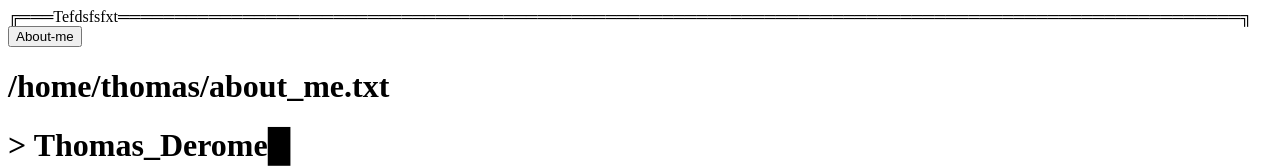
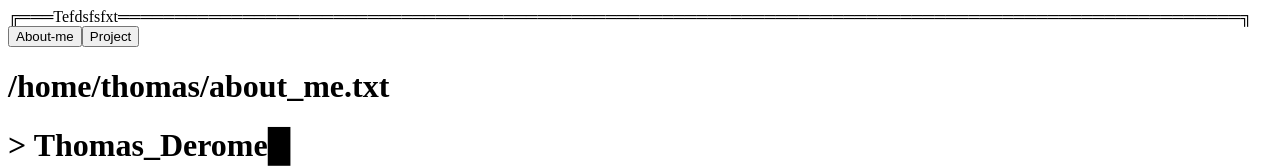
Before and after one commit to thomasderome/Portfolio_new, a Next.js app: page / in a window 1280 px wide. Shown: the top 168 px of the page. Built offline with nearby package versions, Linux system fonts and the light colour scheme.

Commit message:
[+] Add page of about menu

```diff
--- a/components/main_frame/page_data.ts
+++ b/components/main_frame/page_data.ts
@@ -1,9 +1,14 @@
 import interface_page from './interface_main_frame';
-import about_me from '@/components/page/about_me/about_me';
+import about_me from '@/components/page/about_me/page';
+import project from '@/components/page/project/project';
 
 export const Pages: interface_page[] = [
   {
     name: 'About-me',
     element: about_me,
   },
+  {
+    name: 'Project',
+    element: project
+  }
 ];
--- /dev/null
+++ b/components/page/about_me/page.tsx
@@ -0,0 +1,11 @@
+import React from 'react';
+
+import About_card from "./about_me";
+
+export default function Page() {
+  return (
+    <div>
+      <About_card />
+    </div>
+  )
+}
```
